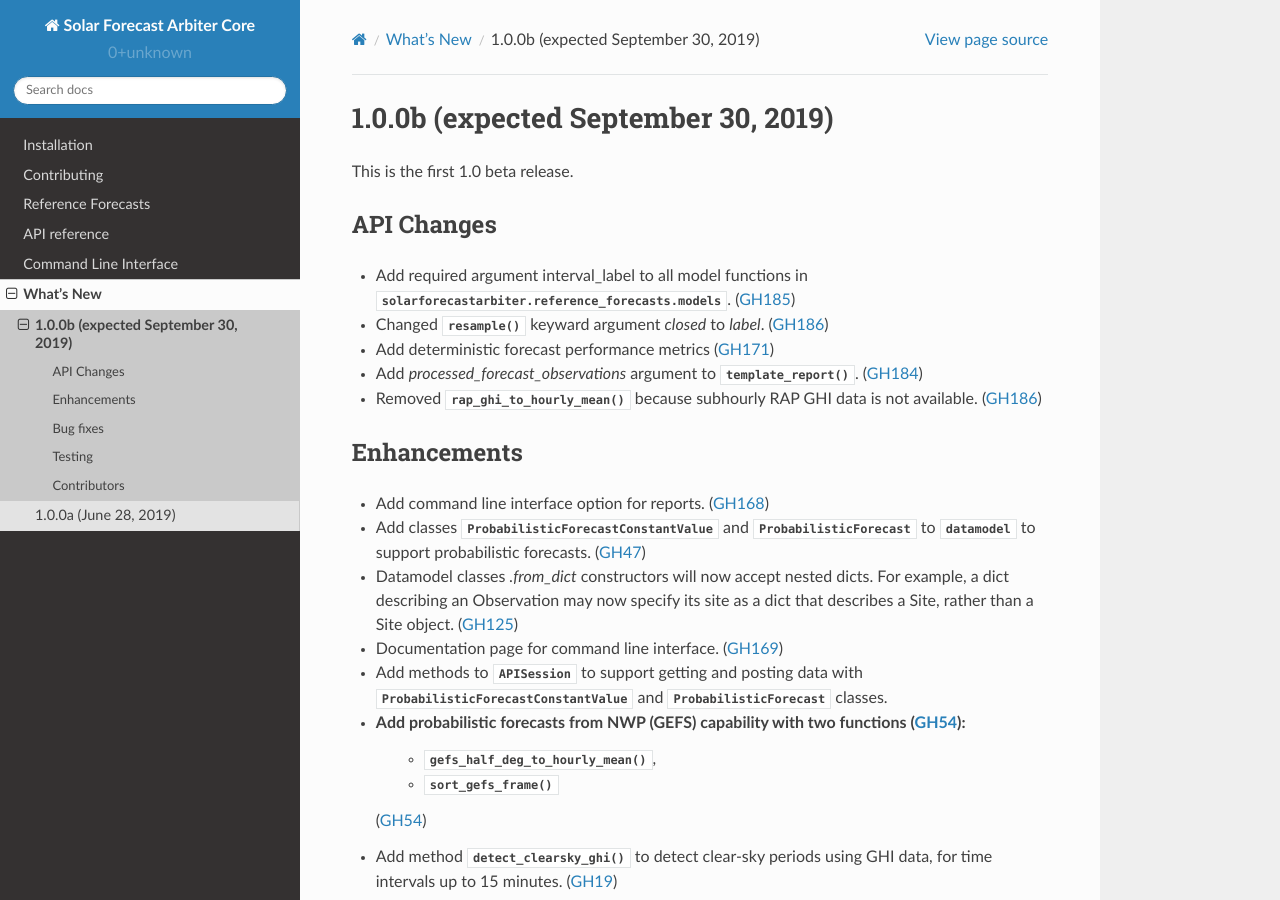
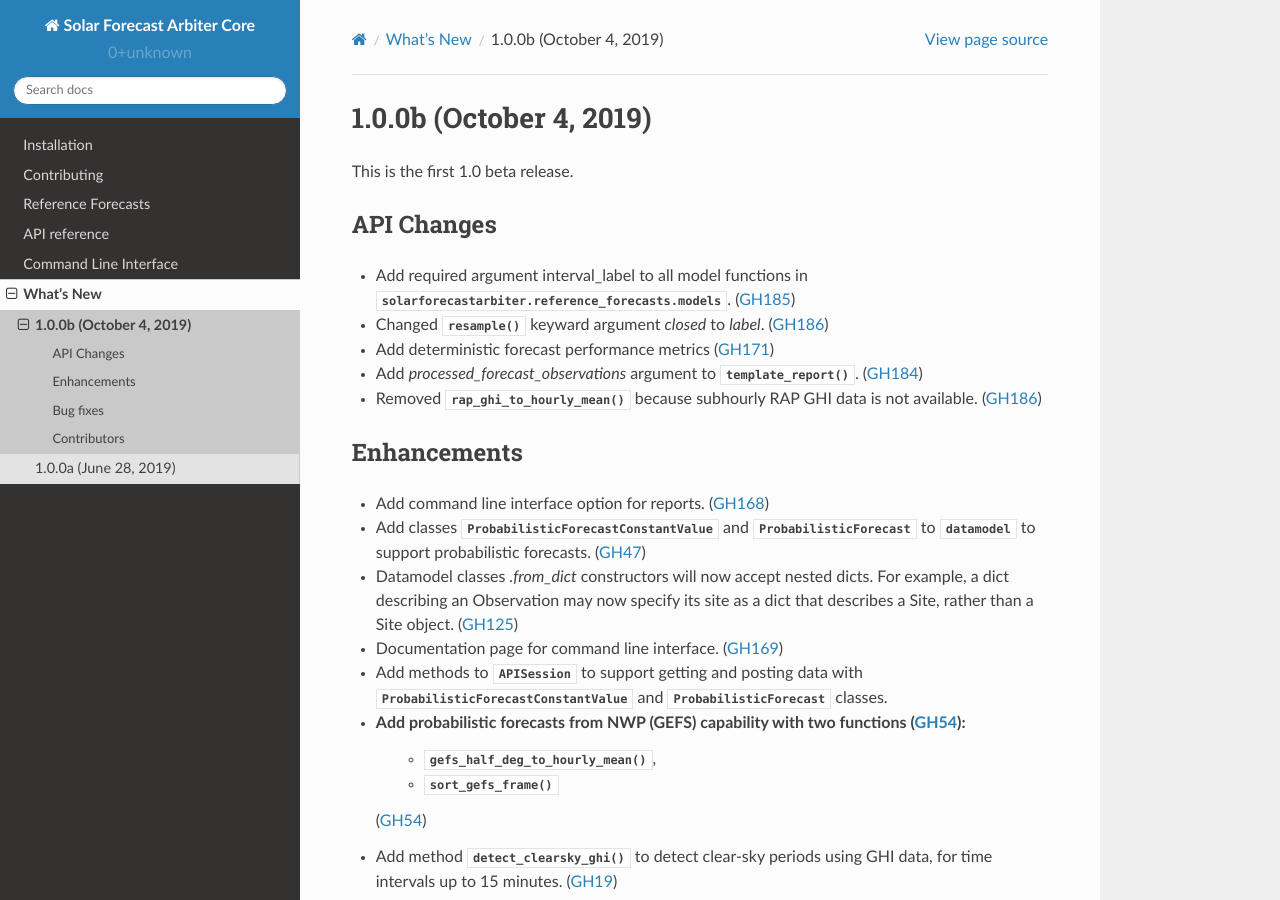
Before and after one commit to SolarArbiter/solarforecastarbiter-core, a Sphinx documentation site: the page built from docs/source/whatsnew/1.0.0b.rst, in a window 1280 px wide and 900 px high. Built offline with Sphinx 7.4.7 and the Read the Docs theme 2.0.0, drawn with Linux system fonts in a browser that asks for light colours.

Commit message:
finalize release

```diff
--- a/docs/source/whatsnew/1.0.0b.rst
+++ b/docs/source/whatsnew/1.0.0b.rst
@@ -1,7 +1,7 @@
 .. _whatsnew_100b:
 
-1.0.0b (expected September 30, 2019)
-------------------------------------
+1.0.0b (October 4, 2019)
+------------------------
 
 This is the first 1.0 beta release.
 
@@ -95,9 +95,6 @@
   :pull:`171`. (:issue:`207`)
 * Fix inefficient data loading for reports. (:issue:`208`)
 
-Testing
-~~~~~~~
-
 
 Contributors
 ~~~~~~~~~~~~
```
